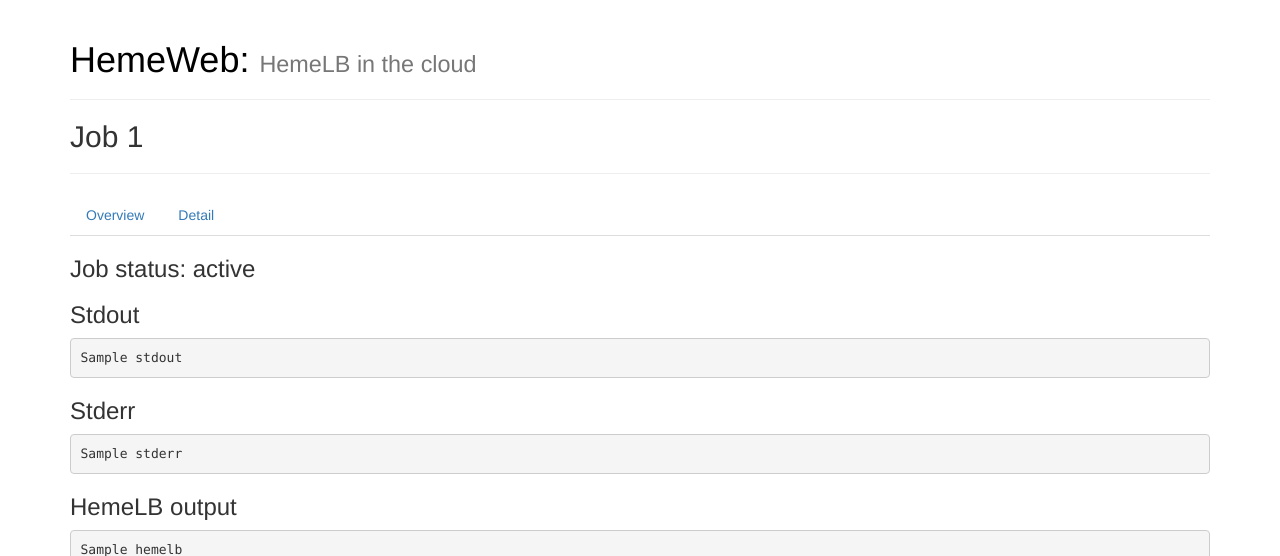
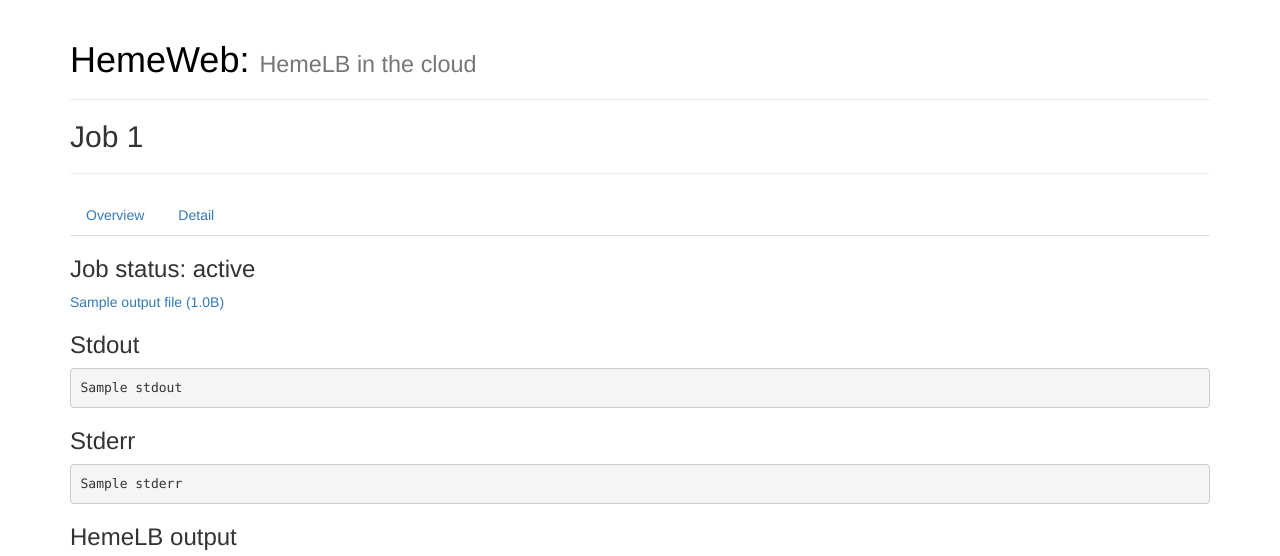
Before and after one commit to SeiryuZ/HemeWeb, a Django app: template src/templates/jobs/details.html in a window 1280 px wide. Shown: the top 556 px of the page. Run offline with Django 3.2, Linux system fonts and the light colour scheme; the template is opened without the code that fills it: most values are stand-ins (such as "Sample title", 1, 10 or a date in 2020); some libraries are stand-ins or nearby versions.

Commit message:
Show download link

```diff
--- a/src/templates/jobs/details.html
+++ b/src/templates/jobs/details.html
@@ -1,10 +1,14 @@
 {% extends "jobs/detail_base.html" %}
+{% load hemeweb_tags %}
 
 {% block body_detail %}
 
 
 
-<h3>Job status: {{ job.get_status_display }}</h3>
+<h3>Job status: {{ job.get_status_display }} {% if job.status == 'DONE' and job.output_file == '' %} preparing output... {% endif %}</h3>
+{% if job.output_file %}
+<a target="_blank" href="{{ job.output_file.url }}">{{ job.output_file.name }} ({{ job.output_file.size | humanize }})</a>
+{% endif %}
 
 <h3>Stdout</h3>
 <pre class="pre-scrollable" id="stdout">
```
